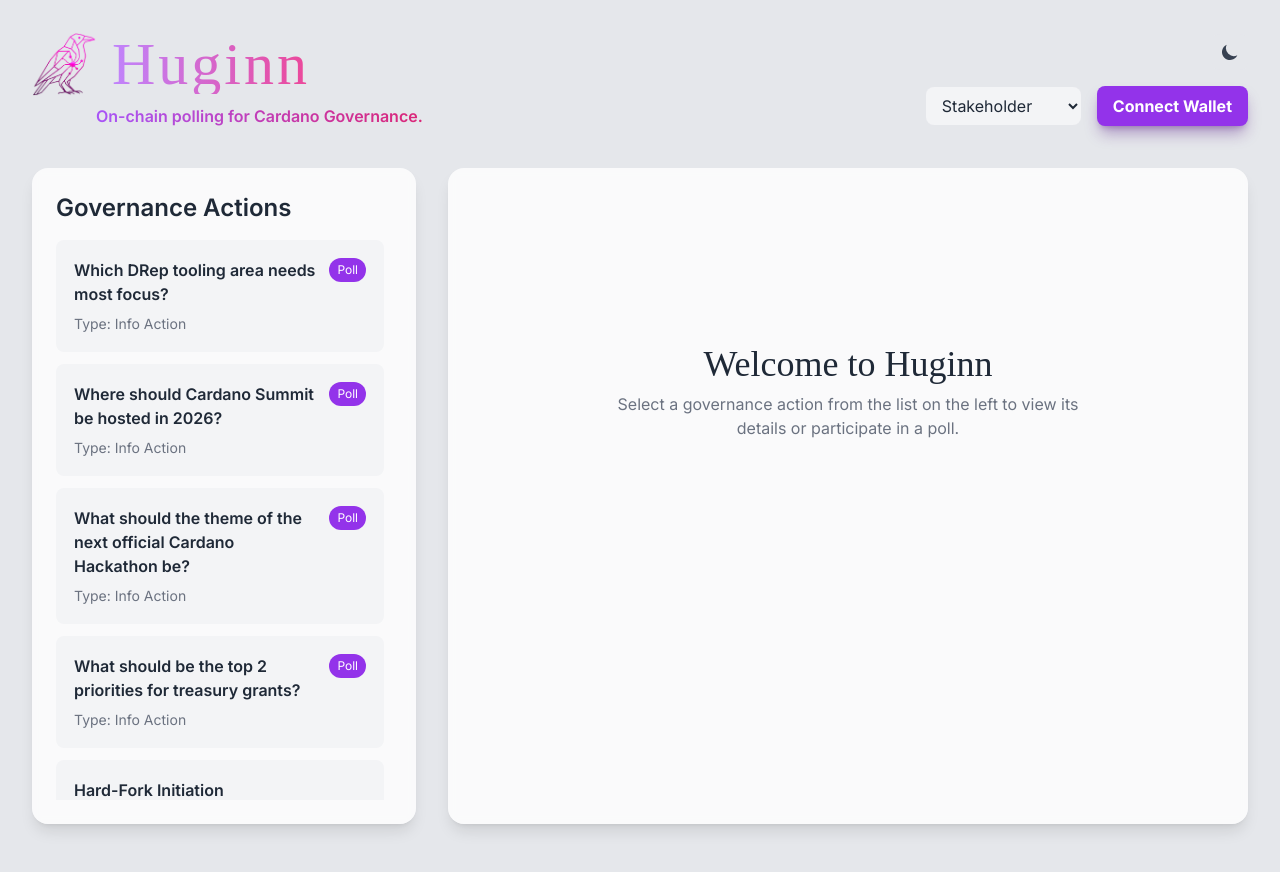
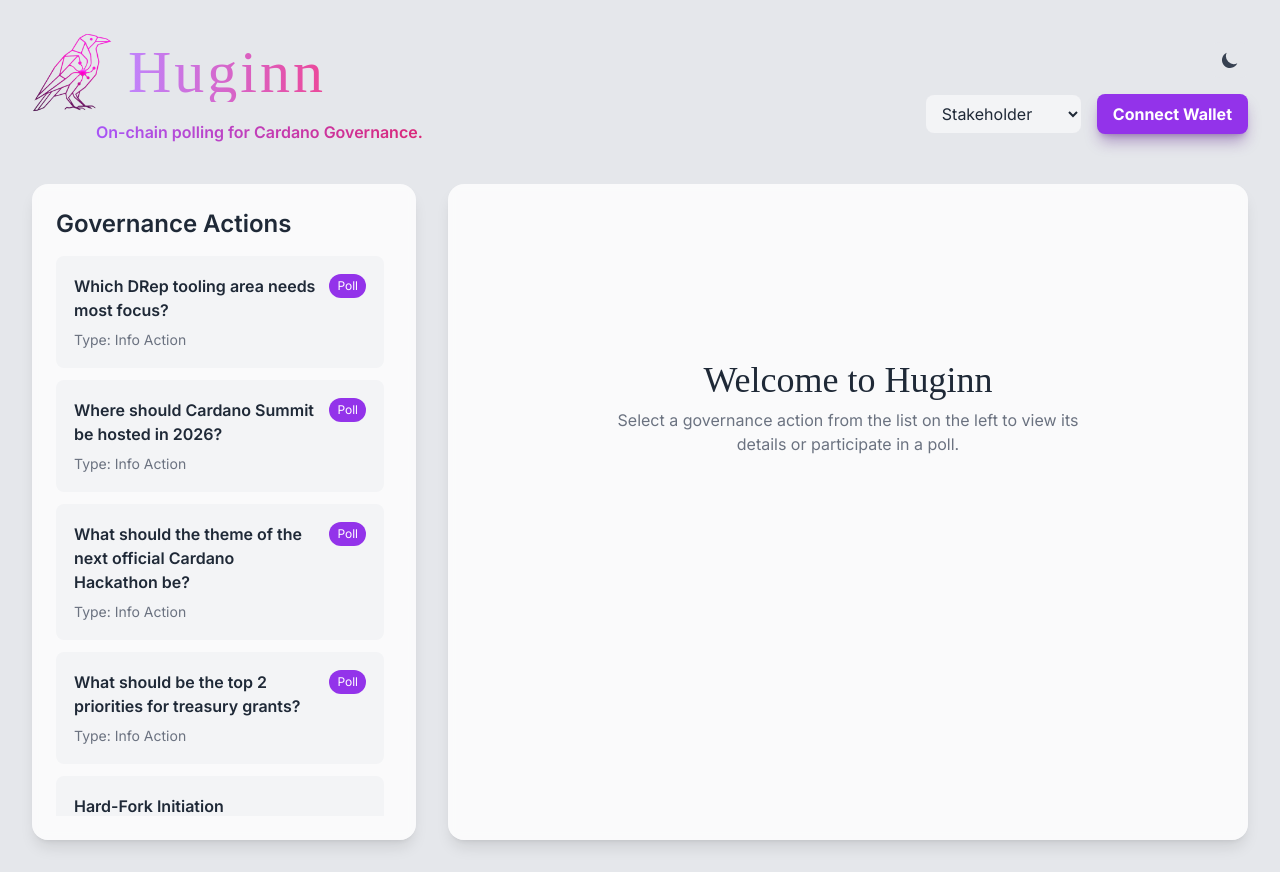
Before and after one commit to Thomas-nada/Huginn, a plain HTML site: page index.html in a window 1280 px wide. Drawn offline with nearby package versions, Linux system fonts and the light colour scheme; a web font is replaced by a local one.

Commit message:
Update index.html

```diff
--- a/index.html
+++ b/index.html
@@ -118,7 +118,7 @@
         <header class="mb-10 flex flex-col sm:flex-row justify-between items-start sm:items-center gap-6">
             <div>
                 <div class="flex items-center gap-4">
-                    <img src="huginn.png" alt="Huginn Logo" class="w-16 h-16">
+                    <img src="huginn.png" alt="Huginn Logo" class="w-20 h-20">
                     <h1 class="font-viking text-5xl sm:text-6xl font-normal text-transparent bg-clip-text bg-gradient-to-r from-purple-400 to-pink-500 tracking-wider">Huginn</h1>
                 </div>
                 <p class="mt-2 ml-16 font-semibold text-transparent bg-clip-text bg-gradient-to-r from-purple-500 to-pink-600">On-chain polling for Cardano Governance.</p>
```
